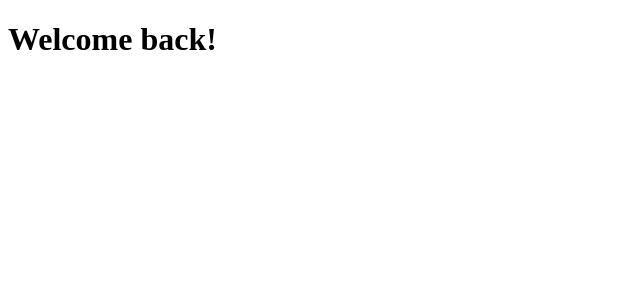
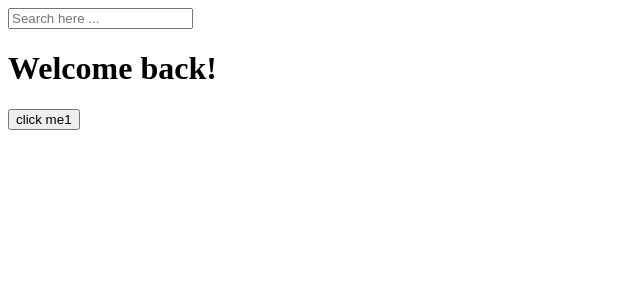
Before and after one commit to laegel123/reactjs-movie, a React (Create React App) app: page / in a window 1280 px wide. Shown: the top 300 px of the page, without its empty margins (0-640 px from the left). Built offline with nearby package versions, Linux system fonts and the light colour scheme.

Commit message:
Title : useEffect 실습

```diff
--- a/src/App.js
+++ b/src/App.js
@@ -1,9 +1,30 @@
-
+import {useEffect, useState} from "react";
 
 function App() {
+    const [counter, setCounter] = useState(0);
+    const [keyword, setKeyword] = useState("");
+    const onClick = () => setCounter((prev) => prev + 1);
+    const onChange = (event) => {
+        setKeyword(event.target.value);
+    };
+    console.log("i run all the time");
+    useEffect(() => {
+        console.log("i run only once");
+    }, []);
+    useEffect(() => {
+        console.log("i run when 'keyword' changes");
+    }, [keyword]);
+    useEffect(() => {
+        console.log("i run when 'counter' changes");
+    }, [counter]);
+    useEffect(() => {
+        console.log("i run when keyword & counter change");
+    }, [counter, keyword]);
   return (
     <div>
-      <h1>Welcome back!</h1>
+        <input value={keyword} onChange={onChange} type="text" placeholder="Search here ..."/>
+        <h1>Welcome back!</h1>
+        <button onClick={onClick}>click me1</button>
     </div>
   );
 }
--- /dev/null
+++ b/src/App.module.css
@@ -0,0 +1,4 @@
+.title {
+    font-family: -apple-system sans-serif; -moz-animation: alternate;
+    font-size: 18px;
+}
```
